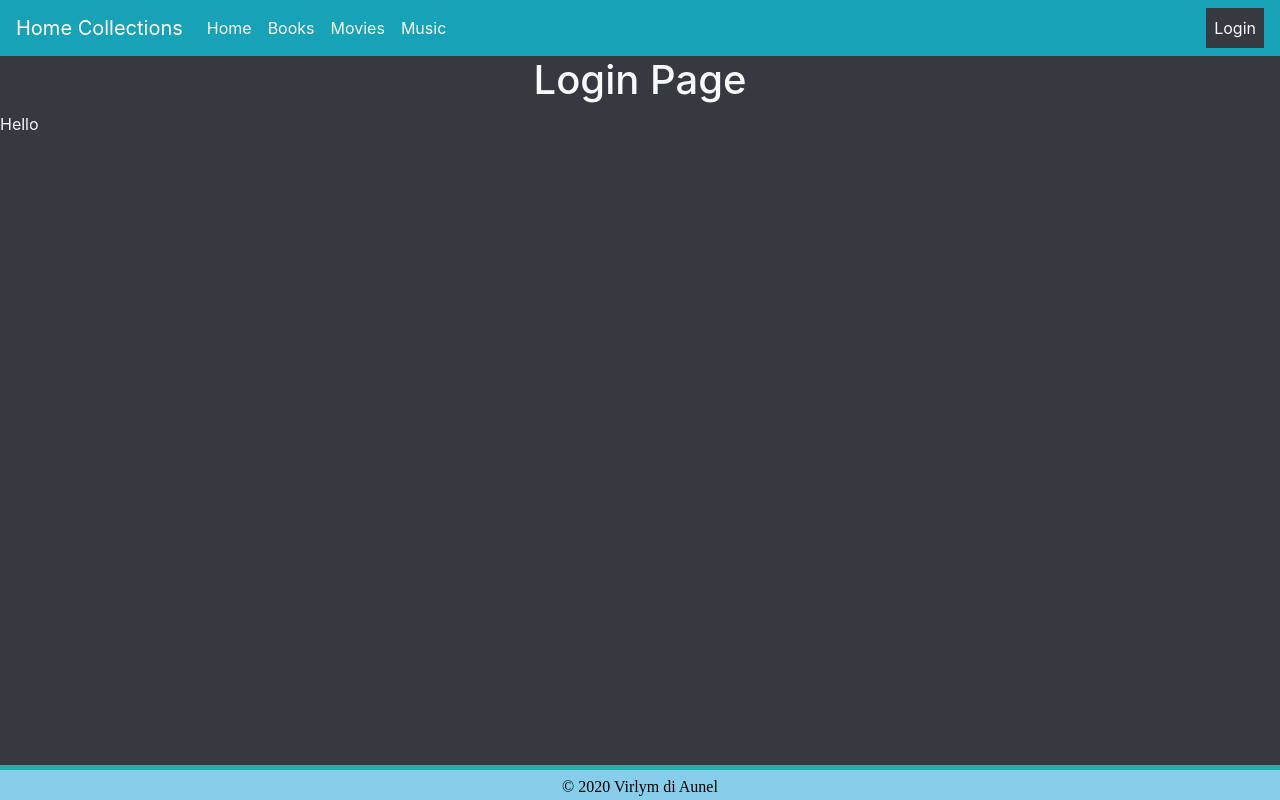
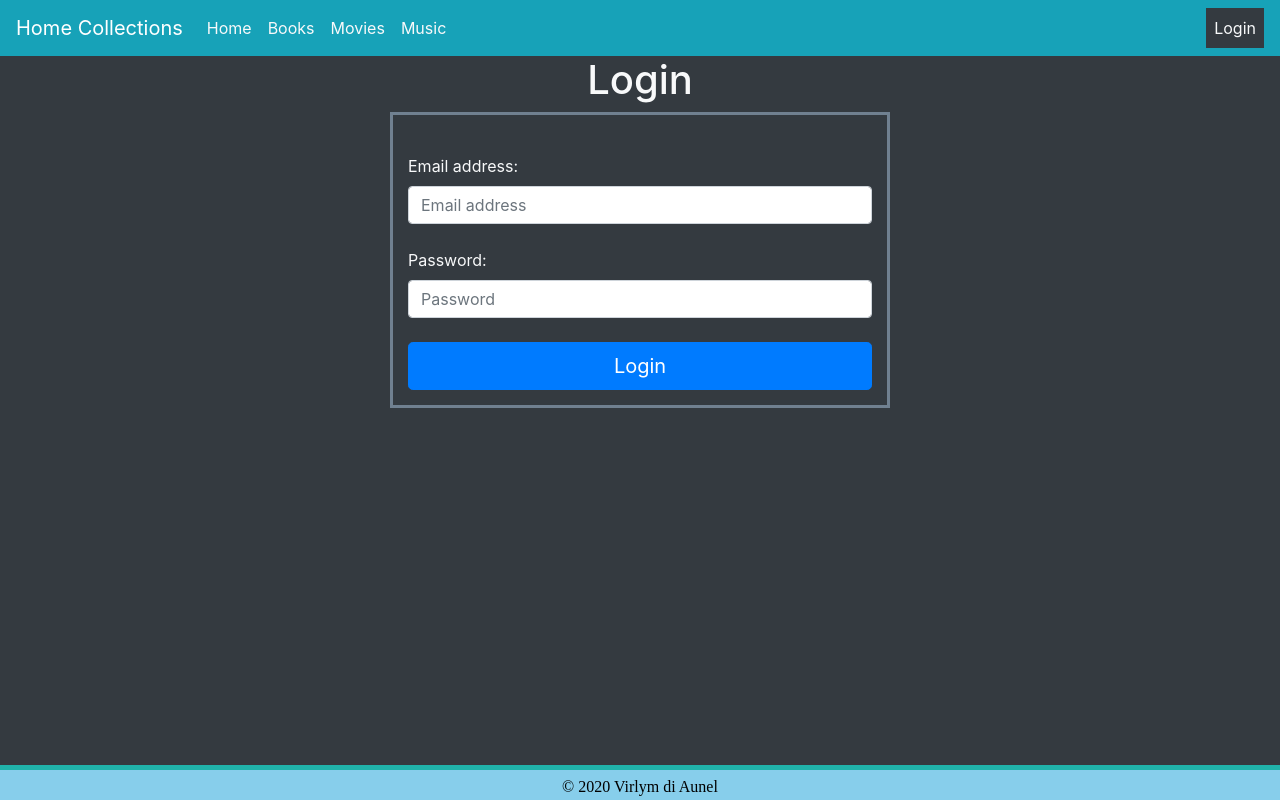
Before and after one commit to virlym/home-collections, a React (Create React App) app: page /login in a window 1280 px wide. Built offline with nearby package versions, Linux system fonts and the light colour scheme; no server answers; a web font is replaced by a local one.

Commit message:
working login

```diff
--- a/src/App.js
+++ b/src/App.js
@@ -58,10 +58,28 @@ function App() {
       setPageState({ currentPage: "landing" });
     }
     fetchUserData();
-  }, []);
+    if(userState.isLoggedIn){
+      fillProfile();
+    }
+    // eslint-disable-next-line react-hooks/exhaustive-deps
+  }, [userState.isLoggedIn]);
 
   function fetchUserData() {
     const token = localStorage.getItem("token");
+    if(!token){
+      setUserState({
+        email: "",
+        token: "",
+        id: "",
+        isLoggedIn: false,
+        loginError: "",
+        signUpError: "",
+        books: [],
+        movies: [],
+        albums: []
+      });
+    }
+    else{
       API.getProfile(token).then(function (profileData) {
         if (profileData) {
           setUserState({
@@ -75,7 +93,6 @@ function App() {
             movies: [],
             albums: []
           });
-        fillProfile();
         }
         else {
           localStorage.removeItem("token");
@@ -92,6 +109,7 @@ function App() {
           });
         }
       });
+    }
   }
 
   function fillProfile() {
@@ -127,9 +145,9 @@ function App() {
           <Route path="/mybooks"> <MusicSearch /> </Route>
           <Route path="/mymovies"> <MusicSearch /> </Route>
           <Route path="/mymusic"> <MusicSearch /> </Route>
-          <Route path="/login"> <Login /> </Route>
-          <Route path="/signup"> <Signup /> </Route>
-          <Route path="/logout"> <Logout /> </Route>
+          <Route path="/login"> <Login setPageState={setPageState} setUserState={setUserState} userState={userState} fillProfile={fillProfile}/> </Route>
+          <Route path="/signup"> <Signup setPageState={setPageState} /> </Route>
+          <Route path="/logout"> <Logout setPageState={setPageState} /> </Route>
           <Route exact path="/"> <Landing /> </Route>
           <Route path="*"> <Landing /> </Route>
 
--- a/src/pages/login/login.css
+++ b/src/pages/login/login.css
@@ -0,0 +1,19 @@
+.search-style {
+  margin: 50px;
+  text-align: center;
+}
+
+.form-signin {
+  width: 100%;
+  max-width: 500px;
+  padding: 15px;
+  margin: 0 auto;
+  border-style: solid;
+  border-color: slategrey;
+}
+
+.error-message{
+  color: red;
+  text-align: center;
+  font-size: 20px;
+}
--- a/src/pages/login/login.js
+++ b/src/pages/login/login.js
@@ -1,13 +1,119 @@
-import React from "react";
+import React, { useState, useEffect } from "react";
+import { useHistory } from 'react-router-dom';
 import "./login.css";
+import API from "../../utils/API.js";
 
-function Login() {
+function Login(props) {
+  let history = useHistory();
+
+  const [loginFormState, setLoginFormState] = useState({
+    email: "",
+    password: ""
+  });
+
+  useEffect(function () {
+    if(props.userState.isLoggedIn === true){
+      props.setPageState({ currentPage: "landing" });
+      return history.push("/");
+    }
+    // eslint-disable-next-line react-hooks/exhaustive-deps
+  }, [props.userState]);
+
+  function handleInputChange(event) {
+    const value = event.target.value;
+    const name = event.target.name;
+    setLoginFormState({...loginFormState, [name]: value});
+    props.setUserState({ ...props.userState, loginError: "" });
+  }
+
+  function handleFormSubmit(event) {
+    event.preventDefault();
+
+    API.loginUser(loginFormState).then(function (newToken) {
+      if(newToken){
+        localStorage.setItem("token", newToken.token);
+        API.getProfile(newToken.token).then(function (data){
+          props.setUserState({
+            email: data.email,
+            token: newToken.token,
+            id: data.id,
+            isLoggedIn: true,
+            loginError: "",
+            signUpError: "",
+            books: [],
+            movies: [],
+            albums: []
+          });
+        });
+      }
+      else{
+        //login failed
+        props.setUserState({ ...props.userState, loginError: "Login failed" });
+      }
+    });
+  }
+
   return (
     <div>
-      <h1>Login Page</h1>
-      <p>
-        Hello
-      </p>
+      <div className="row">
+            <div className="col-12">
+              <h1> Login </h1>
+              <>
+              <form className="form-signin" onSubmit={handleFormSubmit}>
+                {props.userState.loginError === ""
+                  ? <br />
+                  : <p className="error-message" > {props.userState.loginError} </p>
+                }
+                <label>Email address:</label>
+                <input
+                  type="email"
+                  className="form-control"
+                  placeholder="Email address"
+                  required=""
+                  name="email"
+                  value={loginFormState.email || ""}
+                  onChange={handleInputChange}
+                />
+                <br />
+                <label>Password:</label>
+                <input
+                  type="password"
+                  className="form-control"
+                  placeholder="Password"
+                  required=""
+                  name="password"
+                  value={loginFormState.password || ""}
+                  onChange={handleInputChange}
+                />
+                <br />
+                <button className="btn btn-lg btn-primary btn-block" type="submit">Login</button>
+              </form>
+              </>
+                {/* <form onSubmit={handleFormSubmit} className="search-style">
+                <div className="row">
+                  <div className="col-2">
+                    <label for="inputEmail"> Email </label>
+                  </div>
+                  <div className="col-10">
+                    <input type="email" class="form-control" id="inputEmail" placeholder="Enter email" />
+                  </div>
+                </div>
+                <div className="row">
+                  <div className="col-2">
+                    <label for="inputPassword"> Password </label>
+                  </div>
+                  <div className="col-10">
+                    <input type="password" class="form-control" id="inputPassword" placeholder="Password" />
+                  </div>
+                </div>
+                <div className="row">
+                  <div className="col-12">
+                    <input type="submit" value="Search" />
+                  </div>
+                </div>
+                </form> */}
+            </div>
+        </div>
     </div>
   );
 }
--- a/src/pages/logout/logout.js
+++ b/src/pages/logout/logout.js
@@ -1,7 +1,7 @@
 import React from "react";
 import "./logout.css";
 
-function Logout() {
+function Logout(props) {
   return (
     <div>
       <h1>Logout Page</h1>
--- a/src/pages/signup/signup.js
+++ b/src/pages/signup/signup.js
@@ -1,7 +1,7 @@
 import React from "react";
 import "./signup.css";
 
-function Signup() {
+function Signup(props) {
   return (
     <div>
       <h1>Signup Page</h1>
```
Lines whose indentation alone changed are shown as unchanged.
